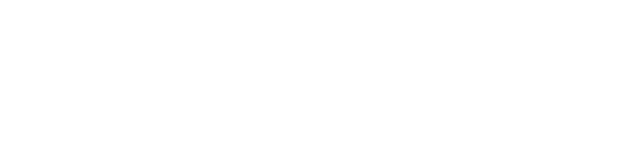
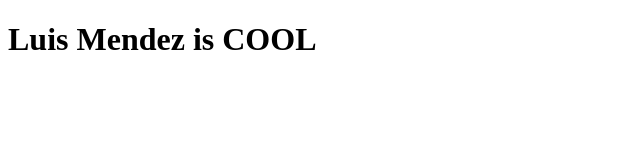
Before and after one commit to bwp-index/school, a plain HTML site: page index.html in a window 1280 px wide. Shown: the whole page, without its empty margins (0-640 px from the left). Drawn offline with Linux system fonts and the light colour scheme.

Commit message:
edit h1 luis

```diff
--- a/index.html
+++ b/index.html
@@ -11,5 +11,5 @@
 </head>
 
 <body>
-  <h1></h1>
+  <h1>Luis Mendez is COOL</h1>
   </body>
```
